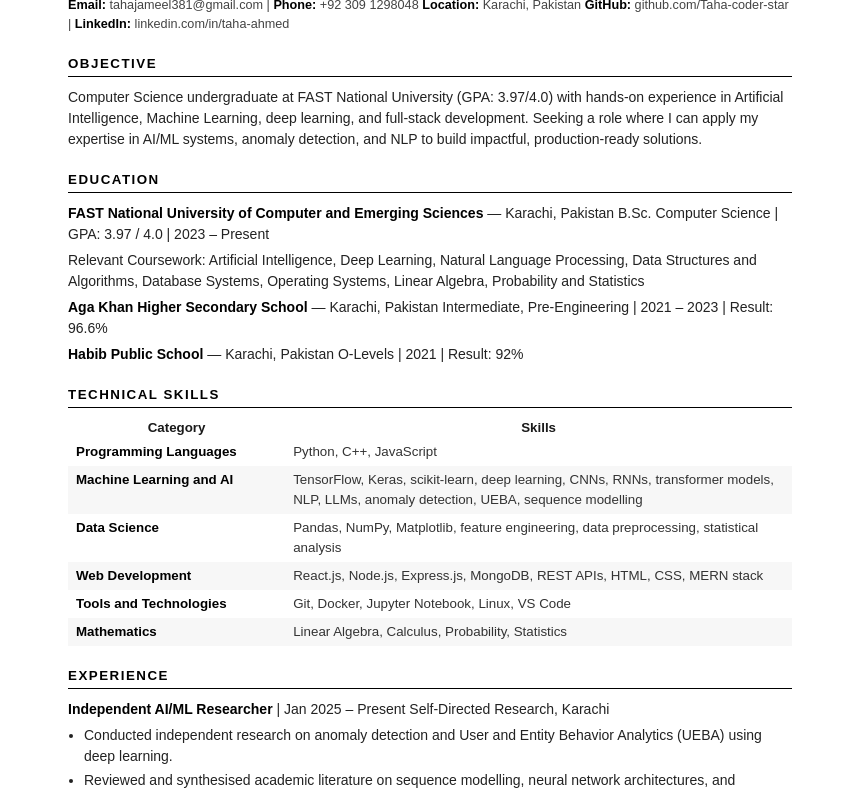
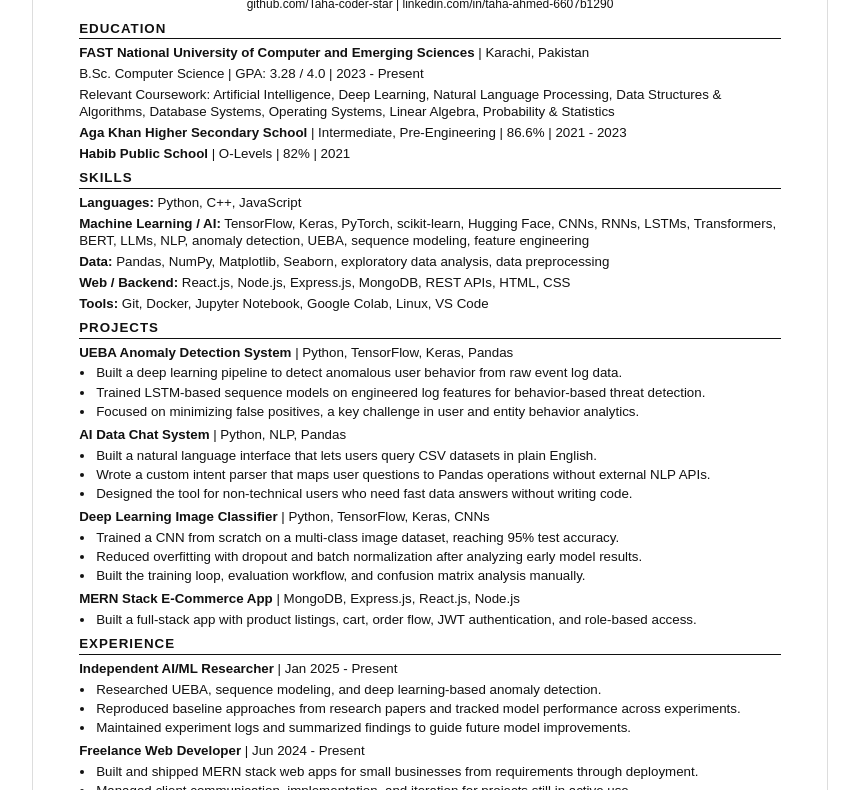
Before and after one commit to Taha-coder-star/AIJOBHUNTER, a website: page resumes/resume.html in a window 1280 px wide. Shown: the part 90-880 px from the top of the page, without its empty margins (210-1069 px from the left). Drawn offline with Linux system fonts and the light colour scheme.

Commit message:
added functionality

```diff
--- a/resumes/resume.html
+++ b/resumes/resume.html
@@ -2,233 +2,150 @@
 <html lang="en">
 <head>
 <meta charset="UTF-8">
+<meta name="viewport" content="width=device-width, initial-scale=1.0">
 <title>Taha Ahmed - Resume</title>
 <style>
-  * { margin: 0; padding: 0; box-sizing: border-box; }
-  body {
-    font-family: 'Arial', 'Helvetica Neue', sans-serif;
-    font-size: 10.5pt;
-    line-height: 1.5;
-    color: #1a1a1a;
-    max-width: 820px;
-    margin: 0 auto;
-    padding: 32px 48px;
+  @page {
+    size: A4;
+    margin: 0.38in 0.48in;
   }
 
-  /* Name */
-  h1 {
-    font-size: 24pt;
-    font-weight: 800;
-    letter-spacing: 2px;
-    text-transform: uppercase;
-    color: #000;
-    margin-bottom: 6px;
+  * {
+    box-sizing: border-box;
   }
 
-  /* Contact line under name */
-  h1 + p {
-    font-size: 9.5pt;
-    color: #444;
-    margin-bottom: 2px;
+  html,
+  body {
+    margin: 0;
+    padding: 0;
   }
 
-  /* Section headings */
-  h2 {
+  body {
+    font-family: Arial, Helvetica, sans-serif;
     font-size: 10pt;
-    font-weight: 700;
+    line-height: 1.3;
+    color: #111;
+    background: #fff;
+  }
+
+  h1 {
+    margin: 0 0 4px;
+    font-size: 22pt;
+    line-height: 1;
+    font-weight: 800;
+    letter-spacing: 1.1px;
+    text-align: center;
     text-transform: uppercase;
-    letter-spacing: 1.5px;
-    color: #000;
-    border-bottom: 1.5px solid #000;
-    padding-bottom: 2px;
-    margin-top: 20px;
+  }
+
+  h1 + p,
+  h1 + p + p {
+    margin: 0 0 2px;
+    font-size: 9pt;
+    line-height: 1.25;
+    text-align: center;
+  }
+
+  h1 + p + p {
     margin-bottom: 10px;
   }
 
-  /* Job title / project title */
-  h3 {
-    font-size: 10.5pt;
+  h2 {
+    margin: 9px 0 5px;
+    padding-bottom: 2px;
+    border-bottom: 1px solid #111;
+    font-size: 10pt;
+    line-height: 1.1;
     font-weight: 700;
-    color: #000;
-    margin-top: 10px;
-    margin-bottom: 1px;
+    letter-spacing: 1px;
+    text-transform: uppercase;
   }
 
   p {
-    margin-bottom: 5px;
-    color: #222;
+    margin: 0 0 3.5px;
   }
 
   ul {
-    margin-left: 16px;
-    margin-bottom: 8px;
+    margin: 0 0 5.5px 16px;
+    padding: 0;
   }
 
   li {
-    margin-bottom: 3px;
-    color: #222;
-  }
-
-  /* Skills table */
-  table {
-    width: 100%;
-    border-collapse: collapse;
-    margin-bottom: 6px;
-    font-size: 10pt;
-  }
-  td {
-    padding: 4px 8px;
-    vertical-align: top;
-    border: none;
-  }
-  td:first-child {
-    font-weight: 700;
-    white-space: nowrap;
-    width: 30%;
-    color: #000;
-  }
-  td:last-child {
-    color: #333;
-  }
-  tr:nth-child(even) td {
-    background-color: #f7f7f7;
-  }
-
-  hr {
-    display: none;
-  }
-
-  em {
-    color: #555;
-    font-style: italic;
+    margin: 0 0 2px;
+    padding-left: 1px;
   }
 
   strong {
     font-weight: 700;
-    color: #000;
   }
 
-  @media print {
-    body { padding: 20px 36px; }
-    h2 { page-break-after: avoid; }
-    h3 { page-break-after: avoid; }
+  h2,
+  p,
+  ul {
+    break-inside: avoid;
+  }
+
+  @media screen {
+    body {
+      max-width: 8.27in;
+      min-height: 11.69in;
+      margin: 0 auto;
+      padding: 0.38in 0.48in;
+      box-shadow: 0 0 0 1px #ddd;
+    }
   }
 </style>
 </head>
 <body>
-<h1>TAHA AHMED</h1>
-<p><strong>Email:</strong> tahajameel381@gmail.com | <strong>Phone:</strong> +92 309 1298048
-<strong>Location:</strong> Karachi, Pakistan
-<strong>GitHub:</strong> github.com/Taha-coder-star | <strong>LinkedIn:</strong> linkedin.com/in/taha-ahmed</p>
-<hr />
-<h2>OBJECTIVE</h2>
-<p>Computer Science undergraduate at FAST National University (GPA: 3.97/4.0) with hands-on experience in Artificial Intelligence, Machine Learning, deep learning, and full-stack development. Seeking a role where I can apply my expertise in AI/ML systems, anomaly detection, and NLP to build impactful, production-ready solutions.</p>
-<hr />
-<h2>EDUCATION</h2>
-<p><strong>FAST National University of Computer and Emerging Sciences</strong> — Karachi, Pakistan
-B.Sc. Computer Science | GPA: 3.97 / 4.0 | 2023 – Present</p>
-<p>Relevant Coursework: Artificial Intelligence, Deep Learning, Natural Language Processing, Data Structures and Algorithms, Database Systems, Operating Systems, Linear Algebra, Probability and Statistics</p>
-<p><strong>Aga Khan Higher Secondary School</strong> — Karachi, Pakistan
-Intermediate, Pre-Engineering | 2021 – 2023 | Result: 96.6%</p>
-<p><strong>Habib Public School</strong> — Karachi, Pakistan
-O-Levels | 2021 | Result: 92%</p>
-<hr />
-<h2>TECHNICAL SKILLS</h2>
-<table>
-<thead>
-<tr>
-<th>Category</th>
-<th>Skills</th>
-</tr>
-</thead>
-<tbody>
-<tr>
-<td>Programming Languages</td>
-<td>Python, C++, JavaScript</td>
-</tr>
-<tr>
-<td>Machine Learning and AI</td>
-<td>TensorFlow, Keras, scikit-learn, deep learning, CNNs, RNNs, transformer models, NLP, LLMs, anomaly detection, UEBA, sequence modelling</td>
-</tr>
-<tr>
-<td>Data Science</td>
-<td>Pandas, NumPy, Matplotlib, feature engineering, data preprocessing, statistical analysis</td>
-</tr>
-<tr>
-<td>Web Development</td>
-<td>React.js, Node.js, Express.js, MongoDB, REST APIs, HTML, CSS, MERN stack</td>
-</tr>
-<tr>
-<td>Tools and Technologies</td>
-<td>Git, Docker, Jupyter Notebook, Linux, VS Code</td>
-</tr>
-<tr>
-<td>Mathematics</td>
-<td>Linear Algebra, Calculus, Probability, Statistics</td>
-</tr>
-</tbody>
-</table>
-<hr />
-<h2>EXPERIENCE</h2>
-<p><strong>Independent AI/ML Researcher</strong> | Jan 2025 – Present
-Self-Directed Research, Karachi</p>
+<h1>Taha Ahmed</h1>
+<p>tahajameel381@gmail.com | +92 309 1298048 | Karachi, Pakistan</p>
+<p>github.com/Taha-coder-star | linkedin.com/in/taha-ahmed-6607b1290</p>
+<h2>Education</h2>
+<p><strong>FAST National University of Computer and Emerging Sciences</strong> | Karachi, Pakistan</p>
+<p>B.Sc. Computer Science | GPA: 3.28 / 4.0 | 2023 - Present</p>
+<p>Relevant Coursework: Artificial Intelligence, Deep Learning, Natural Language Processing, Data Structures &amp; Algorithms, Database Systems, Operating Systems, Linear Algebra, Probability &amp; Statistics</p>
+<p><strong>Aga Khan Higher Secondary School</strong> | Intermediate, Pre-Engineering | 86.6% | 2021 - 2023</p>
+<p><strong>Habib Public School</strong> | O-Levels | 82% | 2021</p>
+<h2>Skills</h2>
+<p><strong>Languages:</strong> Python, C++, JavaScript</p>
+<p><strong>Machine Learning / AI:</strong> TensorFlow, Keras, PyTorch, scikit-learn, Hugging Face, CNNs, RNNs, LSTMs, Transformers, BERT, LLMs, NLP, anomaly detection, UEBA, sequence modeling, feature engineering</p>
+<p><strong>Data:</strong> Pandas, NumPy, Matplotlib, Seaborn, exploratory data analysis, data preprocessing</p>
+<p><strong>Web / Backend:</strong> React.js, Node.js, Express.js, MongoDB, REST APIs, HTML, CSS</p>
+<p><strong>Tools:</strong> Git, Docker, Jupyter Notebook, Google Colab, Linux, VS Code</p>
+<h2>Projects</h2>
+<p><strong>UEBA Anomaly Detection System</strong> | Python, TensorFlow, Keras, Pandas</p>
 <ul>
-<li>Conducted independent research on anomaly detection and User and Entity Behavior Analytics (UEBA) using deep learning.</li>
-<li>Reviewed and synthesised academic literature on sequence modelling, neural network architectures, and cybersecurity threat detection.</li>
-<li>Preprocessed large event log datasets and built deep learning models from scratch to detect anomalous behaviour patterns.</li>
-<li>Documented findings and maintained structured research notes and model evaluation reports.</li>
+<li>Built a deep learning pipeline to detect anomalous user behavior from raw event log data.</li>
+<li>Trained LSTM-based sequence models on engineered log features for behavior-based threat detection.</li>
+<li>Focused on minimizing false positives, a key challenge in user and entity behavior analytics.</li>
 </ul>
-<p><strong>Freelance Web Developer</strong> | Jun 2024 – Present
-Self-employed, Karachi</p>
+<p><strong>AI Data Chat System</strong> | Python, NLP, Pandas</p>
 <ul>
-<li>Designed and delivered full-stack web applications for small businesses using the MERN stack (MongoDB, Express.js, React.js, Node.js).</li>
-<li>Implemented JWT-based authentication, role-based access control, and RESTful APIs.</li>
-<li>Managed full project lifecycle: requirements gathering, iterative design, development, deployment, and post-launch support.</li>
+<li>Built a natural language interface that lets users query CSV datasets in plain English.</li>
+<li>Wrote a custom intent parser that maps user questions to Pandas operations without external NLP APIs.</li>
+<li>Designed the tool for non-technical users who need fast data answers without writing code.</li>
 </ul>
-<hr />
-<h2>PROJECTS</h2>
-<p><strong>UEBA Deep Learning System</strong>
-<em>Python, TensorFlow, Keras, Pandas, NumPy</em></p>
+<p><strong>Deep Learning Image Classifier</strong> | Python, TensorFlow, Keras, CNNs</p>
 <ul>
-<li>Built a User and Entity Behavior Analytics system using deep neural networks for cybersecurity anomaly detection.</li>
-<li>Engineered features from raw event logs and trained sequence models to identify malicious behaviour patterns with high precision.</li>
+<li>Trained a CNN from scratch on a multi-class image dataset, reaching 95% test accuracy.</li>
+<li>Reduced overfitting with dropout and batch normalization after analyzing early model results.</li>
+<li>Built the training loop, evaluation workflow, and confusion matrix analysis manually.</li>
 </ul>
-<p><strong>AI Data Chat System</strong>
-<em>Python, NLP, Pandas</em></p>
+<p><strong>MERN Stack E-Commerce App</strong> | MongoDB, Express.js, React.js, Node.js</p>
 <ul>
-<li>Developed a conversational interface that allows natural language querying on structured datasets.</li>
-<li>Designed an NLP-based query parsing pipeline bridging non-technical users with raw data for real-time analytics.</li>
+<li>Built a full-stack app with product listings, cart, order flow, JWT authentication, and role-based access.</li>
 </ul>
-<p><strong>Deep Learning Image Classifier</strong>
-<em>Python, TensorFlow, Keras, CNNs</em></p>
+<h2>Experience</h2>
+<p><strong>Independent AI/ML Researcher</strong> | Jan 2025 - Present</p>
 <ul>
-<li>Designed and trained a Convolutional Neural Network achieving 95% accuracy on image classification.</li>
-<li>Applied dropout and batch normalisation to reduce overfitting; implemented custom training and evaluation pipelines.</li>
+<li>Researched UEBA, sequence modeling, and deep learning-based anomaly detection.</li>
+<li>Reproduced baseline approaches from research papers and tracked model performance across experiments.</li>
+<li>Maintained experiment logs and summarized findings to guide future model improvements.</li>
 </ul>
-<p><strong>MERN Stack E-Commerce Application</strong>
-<em>MongoDB, Express.js, React.js, Node.js, JWT</em></p>
+<p><strong>Freelance Web Developer</strong> | Jun 2024 - Present</p>
 <ul>
-<li>Built a full-stack e-commerce platform with product catalogue, shopping cart, REST API backend, and responsive UI.</li>
-<li>Implemented secure JWT-based authentication and role-based access control.</li>
+<li>Built and shipped MERN stack web apps for small businesses from requirements through deployment.</li>
+<li>Managed client communication, implementation, and iteration for projects still in active use.</li>
 </ul>
-<p><strong>Calculus Solver Web Application</strong>
-<em>JavaScript, HTML, CSS</em></p>
-<ul>
-<li>Built a browser-based tool for computing derivatives and integrals symbolically with real-time mathematical visualisation.</li>
-</ul>
-<p><strong>Library Management System</strong>
-<em>x86 Assembly, Irvine32</em></p>
-<ul>
-<li>Implemented a console-based library management system in x86 Assembly demonstrating low-level memory management and system calls.</li>
-</ul>
-<hr />
-<h2>CERTIFICATIONS AND ACHIEVEMENTS</h2>
-<ul>
-<li>GPA: 3.97 / 4.0 — consistently top academic standing at FAST-NUCES</li>
-<li>Strong academic background across AI, Deep Learning, NLP, and Mathematics</li>
-</ul>
-<hr />
-<h2>REFERENCES</h2>
-<p>Available upon request.</p>
 </body>
 </html>
```
Also changed, not shown: AGENTS.md (added, +50 -0 lines), resumes/resume.md (+38 -81 lines), .codex/config.toml (added), resumes/preview.png (added), 3 other files.
